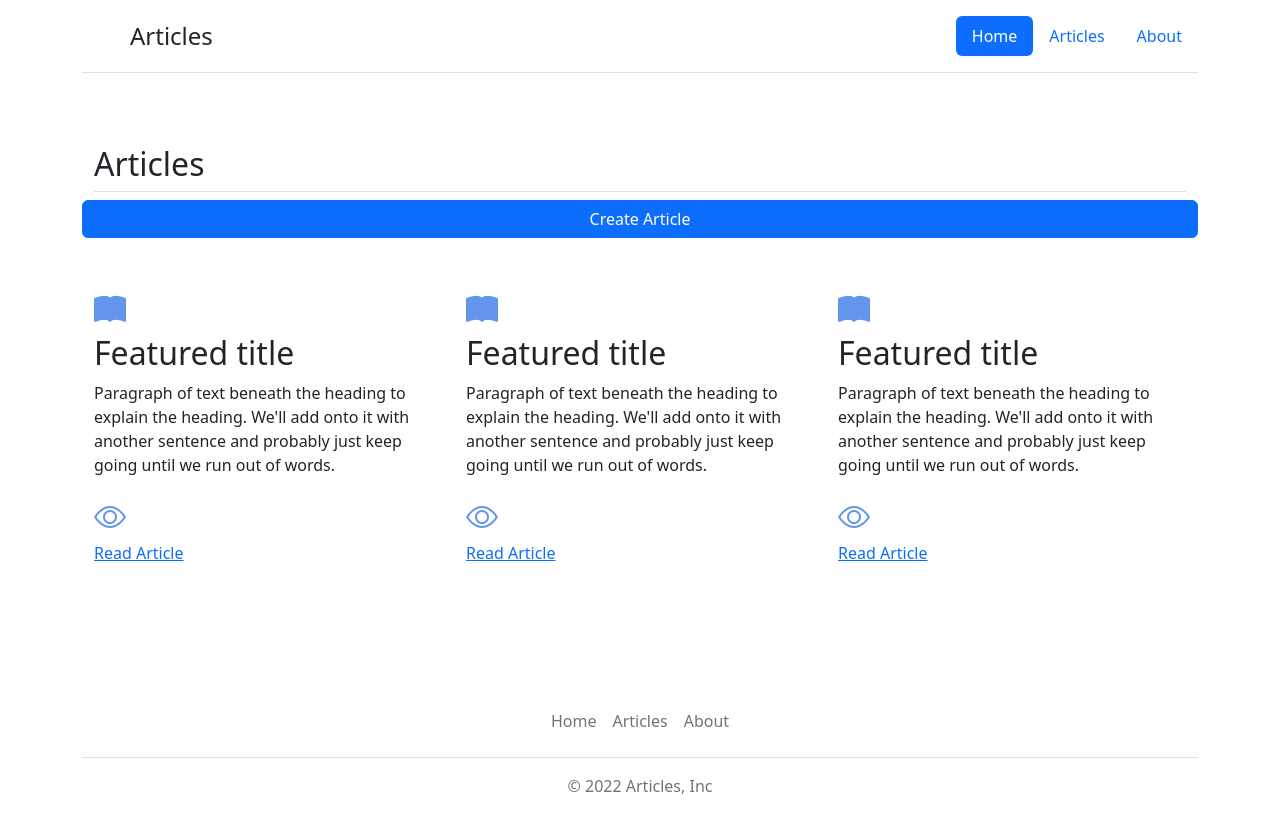
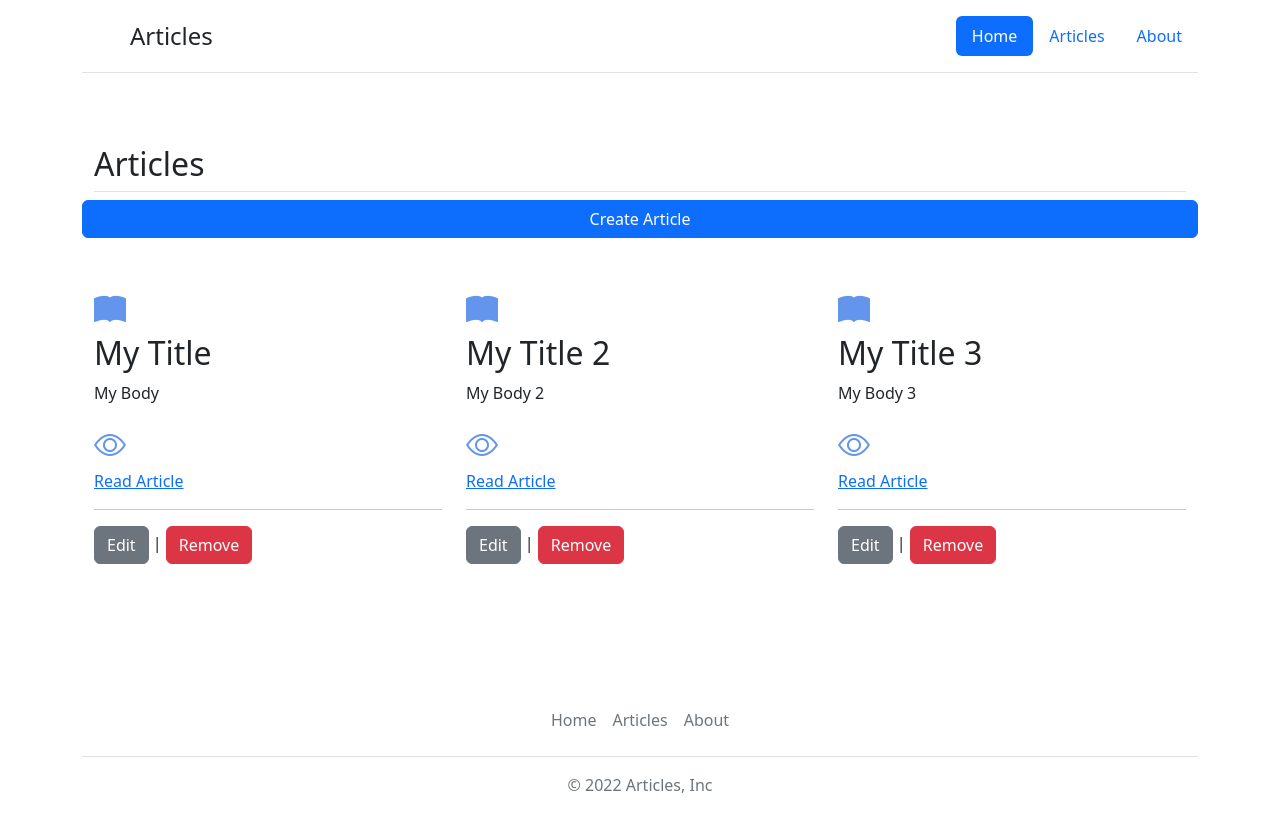
Before and after one commit to urieljuliatti/angular-articles-bootstrap, an Angular app: page /listArticles in a window 1280 px wide. Shown: the top 832 px of the page. Built offline with nearby package versions, Linux system fonts and the light colour scheme.

Commit message:
NgFor e comunicação entre componentes

```diff
--- a/src/app/components/articles/article/article.component.html
+++ b/src/app/components/articles/article/article.component.html
@@ -1 +1,14 @@
-<p>article works!</p>
+<div class="feature col">
+  <i class="bi bi-book-fill" style="font-size: 2rem; color: cornflowerblue;"></i>
+  <h3 class="fs-2">{{article.title}}</h3>
+  <p>{{article.body}}</p>
+  <i class="bi bi-eye" style="font-size: 2rem; color: cornflowerblue;"></i>
+  <a href="#" class="icon-link d-flex align-items-center">
+    Read Article
+  </a>
+  <hr />
+  <div class="actions">
+    <button class="article-edit btn btn-secondary">Edit</button> |
+    <button class="article-delete btn btn-danger">Remove</button>
+  </div>
+</div>
--- a/src/app/components/articles/article/article.component.ts
+++ b/src/app/components/articles/article/article.component.ts
@@ -1,4 +1,4 @@
-import { Component } from '@angular/core';
+import { Component, Input } from '@angular/core';
 
 @Component({
   selector: 'app-article',
@@ -7,4 +7,9 @@ import { Component } from '@angular/core';
 })
 export class ArticleComponent {
 
+  @Input() article = {
+    title: '',
+    body: ''
+  }
+
 }
--- a/src/app/components/articles/list-articles/list-articles.component.html
+++ b/src/app/components/articles/list-articles/list-articles.component.html
@@ -4,32 +4,8 @@
     <button type="submit" routerLink="/createArticle" class="btn btn-primary">Create Article</button>
   </div>
   <div class="row g-4 py-5 row-cols-1 row-cols-lg-3">
-    <div class="feature col">
-      <i class="bi bi-book-fill" style="font-size: 2rem; color: cornflowerblue;"></i>
-      <h3 class="fs-2">Featured title</h3>
-      <p>Paragraph of text beneath the heading to explain the heading. We'll add onto it with another sentence and probably just keep going until we run out of words.</p>
-      <i class="bi bi-eye" style="font-size: 2rem; color: cornflowerblue;"></i>
-      <a href="#" class="icon-link d-flex align-items-center">
-        Read Article
-      </a>
-    </div>
-    <div class="feature col">
-      <i class="bi bi-book-fill" style="font-size: 2rem; color: cornflowerblue;"></i>
-      <h3 class="fs-2">Featured title</h3>
-      <p>Paragraph of text beneath the heading to explain the heading. We'll add onto it with another sentence and probably just keep going until we run out of words.</p>
-      <i class="bi bi-eye" style="font-size: 2rem; color: cornflowerblue;"></i>
-      <a href="#" class="icon-link d-flex align-items-center">
-        Read Article
-      </a>
-    </div>
-    <div class="feature col">
-      <i class="bi bi-book-fill" style="font-size: 2rem; color: cornflowerblue;"></i>
-      <h3 class="fs-2">Featured title</h3>
-      <p>Paragraph of text beneath the heading to explain the heading. We'll add onto it with another sentence and probably just keep going until we run out of words.</p>
-      <i class="bi bi-eye" style="font-size: 2rem; color: cornflowerblue;"></i>
-      <a href="#" class="icon-link d-flex align-items-center">
-        Read Article
-      </a>
+    <div *ngFor="let article of articlesList">
+      <app-article [article]="article"></app-article>
     </div>
   </div>
 </div>
--- a/src/app/components/articles/list-articles/list-articles.component.ts
+++ b/src/app/components/articles/list-articles/list-articles.component.ts
@@ -6,5 +6,18 @@ import { Component } from '@angular/core';
   styleUrls: ['./list-articles.component.css']
 })
 export class ListArticlesComponent {
-
+  articlesList = [
+    {
+      title: 'My Title',
+      body: "My Body"
+    },
+    {
+      title: 'My Title 2',
+      body: "My Body 2"
+    },
+    {
+      title: 'My Title 3',
+      body: "My Body 3"
+    }
+  ]
 }
```
